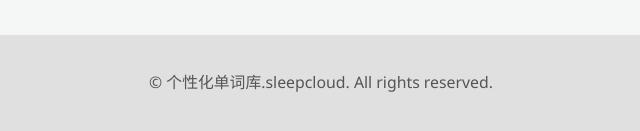
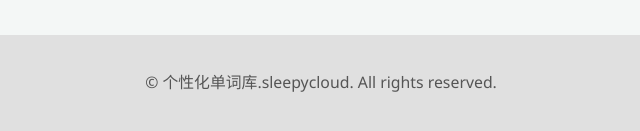
Before and after one commit to sleepycloud-06/vocab_chatbot, a plain HTML site: page index.html in a window 1280 px wide. Shown: the part 895-1026 px from the top of the page, 319-959 px from the left. Drawn offline with Linux system fonts and the light colour scheme.

Commit message:
Add files via upload

```diff
--- a/index.html
+++ b/index.html
@@ -81,7 +81,7 @@
         </iframe>
     </div>
     <footer>
-        <p>&copy; 个性化单词库.sleepcloud. All rights reserved.</p>
+        <p>&copy; 个性化单词库.sleepycloud. All rights reserved.</p>
     </footer>
 </body>
 </html>
```
